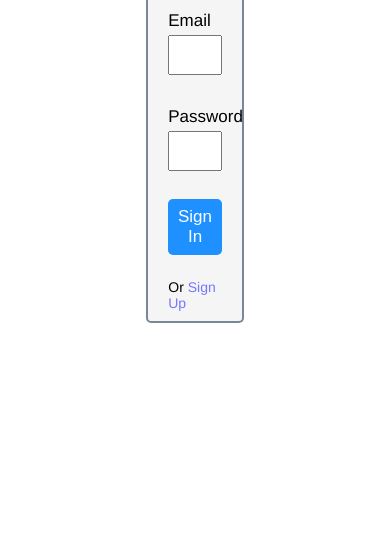
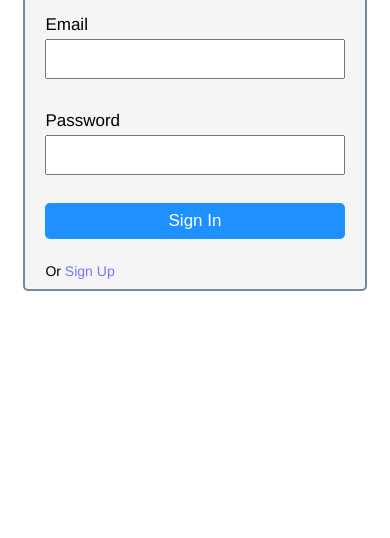
Before and after one commit to ipkipkorir/forms, a plain HTML site: page sign-in.html in a window 390 px wide. Shown: the part 306-844 px from the top of the page. Drawn offline with Linux system fonts and the light colour scheme.

Commit message:
added media query to login form

```diff
--- a/sign-in.css
+++ b/sign-in.css
@@ -14,7 +14,7 @@ html {
 	align-items: center;
 	justify-content: center;
 	height: 100vh;
-	width: 100cw;
+	width: 100vw;
 }
 #form {
 	margin: auto;
@@ -69,3 +69,11 @@ html {
 #form p a:hover {
 	text-decoration: underline;
 }
+
+/*media queries*/
+@media only screen and (max-width: 768px) {
+	#form {
+		width: 88%;
+		margin: auto;
+	}
+}
```
